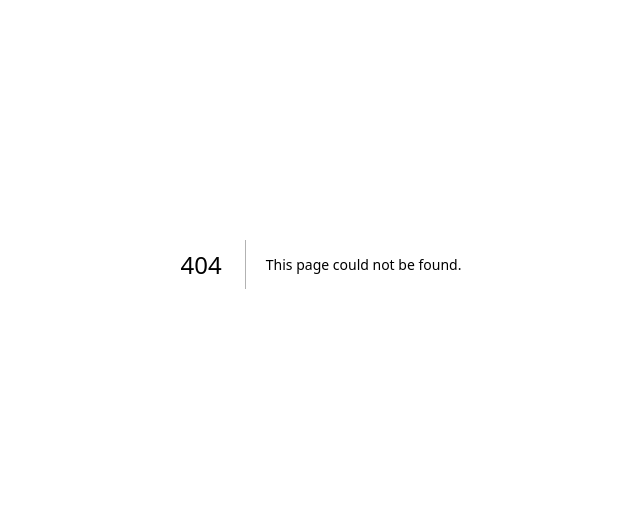
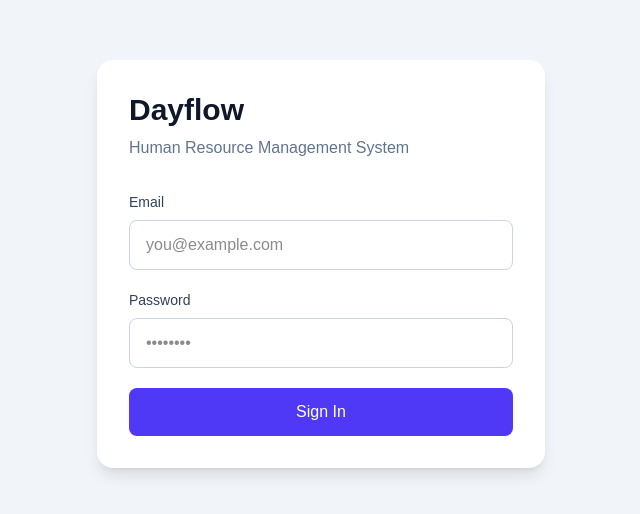
Before and after one commit to MS04Monica/DAYFLOW, a Next.js app: page /login in a window 1280 px wide. Before the commit this address had no page. Shown: the part 136-650 px from the top of the page, without its empty margins (319-959 px from the left). Built offline with nearby package versions, Linux system fonts and the light colour scheme.

Commit message:
feat: implement authentication and role authorization

```diff
--- /dev/null
+++ b/app/actions/auth.ts
@@ -0,0 +1,56 @@
+"use server";
+
+import { redirect } from "next/navigation";
+import { createClient } from "@/lib/supabase/server";
+
+export async function login(formData: FormData) {
+  const email = String(formData.get("email") ?? "").trim();
+  const password = String(formData.get("password") ?? "");
+
+  if (!email || !password) {
+    return {
+      error: "Email and password are required.",
+    };
+  }
+
+  const supabase = await createClient();
+
+  const { error } = await supabase.auth.signInWithPassword({
+    email,
+    password,
+  });
+
+  if (error) {
+    return {
+      error: "Invalid email or password.",
+    };
+  }
+
+  const {
+    data: { user },
+  } = await supabase.auth.getUser();
+
+  if (!user) {
+    return {
+      error: "Unable to identify authenticated user.",
+    };
+  }
+
+  const { data: profile, error: profileError } = await supabase
+    .from("profiles")
+    .select("role")
+    .eq("id", user.id)
+    .single();
+
+  if (profileError || !profile) {
+    return {
+      error: "User profile could not be found.",
+    };
+  }
+
+  if (profile.role === "admin") {
+    redirect("/admin/dashboard");
+  }
+
+  redirect("/employee/dashboard");
+}
--- /dev/null
+++ b/app/admin/dashboard/page.tsx
@@ -0,0 +1,36 @@
+import { redirect } from "next/navigation";
+import { createClient } from "@/lib/supabase/server";
+
+export default async function AdminDashboard() {
+  const supabase = await createClient();
+
+  const {
+    data: { user },
+  } = await supabase.auth.getUser();
+
+  if (!user) {
+    redirect("/login");
+  }
+
+  const { data: profile } = await supabase
+    .from("profiles")
+    .select("name, role")
+    .eq("id", user.id)
+    .single();
+
+  if (!profile || profile.role !== "admin") {
+    redirect("/login");
+  }
+
+  return (
+    <main className="min-h-screen p-8">
+      <h1 className="text-3xl font-bold">
+        Welcome, {profile.name}
+      </h1>
+
+      <p className="mt-2 text-slate-500">
+        Admin Dashboard
+      </p>
+    </main>
+  );
+}
--- /dev/null
+++ b/app/employee/dashboard/page.tsx
@@ -0,0 +1,36 @@
+import { redirect } from "next/navigation";
+import { createClient } from "@/lib/supabase/server";
+
+export default async function EmployeeDashboard() {
+  const supabase = await createClient();
+
+  const {
+    data: { user },
+  } = await supabase.auth.getUser();
+
+  if (!user) {
+    redirect("/login");
+  }
+
+  const { data: profile } = await supabase
+    .from("profiles")
+    .select("name, role")
+    .eq("id", user.id)
+    .single();
+
+  if (!profile || profile.role !== "employee") {
+    redirect("/login");
+  }
+
+  return (
+    <main className="min-h-screen p-8">
+      <h1 className="text-3xl font-bold">
+        Welcome, {profile.name}
+      </h1>
+
+      <p className="mt-2 text-slate-500">
+        Employee Dashboard
+      </p>
+    </main>
+  );
+}
--- /dev/null
+++ b/app/login/page.tsx
@@ -0,0 +1,83 @@
+"use client";
+
+import { useState } from "react";
+import { login } from "@/app/actions/auth";
+
+export default function LoginPage() {
+  const [error, setError] = useState("");
+
+  async function handleSubmit(formData: FormData) {
+    setError("");
+
+    const result = await login(formData);
+
+    if (result?.error) {
+      setError(result.error);
+    }
+  }
+
+  return (
+    <main className="flex min-h-screen items-center justify-center bg-slate-100 p-6">
+      <div className="w-full max-w-md rounded-2xl bg-white p-8 shadow-lg">
+        <h1 className="mb-2 text-3xl font-bold text-slate-900">
+          Dayflow
+        </h1>
+
+        <p className="mb-8 text-slate-500">
+          Human Resource Management System
+        </p>
+
+        <form action={handleSubmit} className="space-y-5">
+          <div>
+            <label
+              htmlFor="email"
+              className="mb-2 block text-sm font-medium text-slate-700"
+            >
+              Email
+            </label>
+
+            <input
+              id="email"
+              name="email"
+              type="email"
+              required
+              placeholder="you@example.com"
+              className="w-full rounded-lg border border-slate-300 px-4 py-3 outline-none focus:border-indigo-500"
+            />
+          </div>
+
+          <div>
+            <label
+              htmlFor="password"
+              className="mb-2 block text-sm font-medium text-slate-700"
+            >
+              Password
+            </label>
+
+            <input
+              id="password"
+              name="password"
+              type="password"
+              required
+              placeholder="••••••••"
+              className="w-full rounded-lg border border-slate-300 px-4 py-3 outline-none focus:border-indigo-500"
+            />
+          </div>
+
+          {error && (
+            <div className="rounded-lg bg-red-50 p-3 text-sm text-red-600">
+              {error}
+            </div>
+          )}
+
+          <button
+            type="submit"
+            className="w-full rounded-lg bg-indigo-600 px-4 py-3 font-medium text-white transition hover:bg-indigo-700"
+          >
+            Sign In
+          </button>
+        </form>
+      </div>
+    </main>
+  );
+}
--- /dev/null
+++ b/lib/supabase/client.ts
@@ -0,0 +1,8 @@
+import { createBrowserClient } from "@supabase/ssr";
+
+export function createClient() {
+  return createBrowserClient(
+    process.env.NEXT_PUBLIC_SUPABASE_URL!,
+    process.env.NEXT_PUBLIC_SUPABASE_PUBLISHABLE_KEY!
+  );
+}
--- /dev/null
+++ b/lib/supabase/server.ts
@@ -0,0 +1,27 @@
+import { createServerClient } from "@supabase/ssr";
+import { cookies } from "next/headers";
+
+export async function createClient() {
+  const cookieStore = await cookies();
+
+  return createServerClient(
+    process.env.NEXT_PUBLIC_SUPABASE_URL!,
+    process.env.NEXT_PUBLIC_SUPABASE_PUBLISHABLE_KEY!,
+    {
+      cookies: {
+        getAll() {
+          return cookieStore.getAll();
+        },
+        setAll(cookiesToSet) {
+          try {
+            cookiesToSet.forEach(({ name, value, options }) => {
+              cookieStore.set(name, value, options);
+            });
+          } catch {
+            // Cookie writes can fail in Server Components.
+          }
+        },
+      },
+    }
+  );
+}
--- a/package.json
+++ b/package.json
@@ -9,6 +9,8 @@
     "lint": "eslint"
   },
   "dependencies": {
+    "@supabase/ssr": "^0.12.4",
+    "@supabase/supabase-js": "^2.112.3",
     "next": "16.3.2",
     "react": "19.2.8",
     "react-dom": "19.2.8"
```
Also changed, not shown: 1 other file (tests, documents, lock files or other folders).
